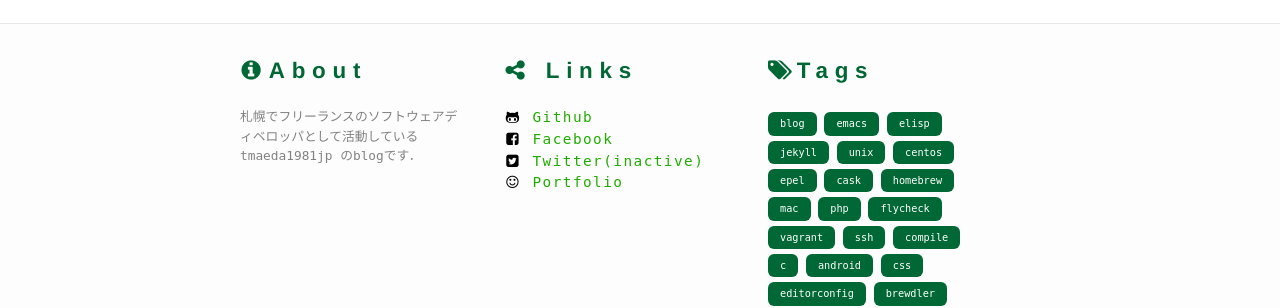
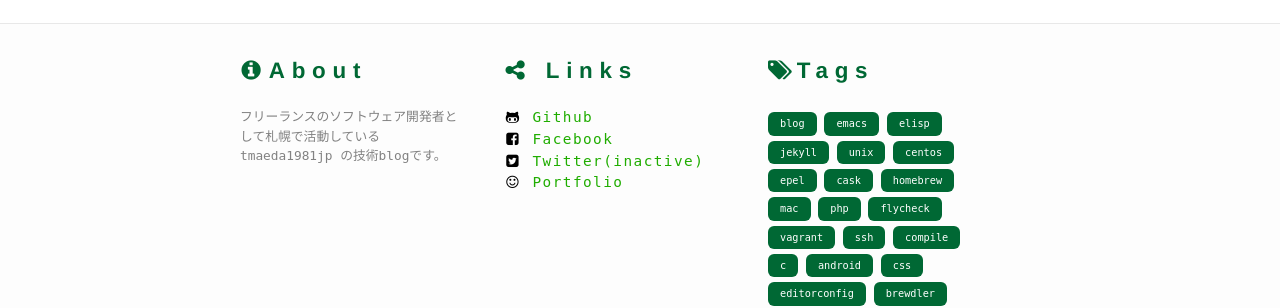
Before and after one commit to tmaeda1981jp/tmaeda1981jp.github.io, a Jekyll site: the page built from index.html, in a window 1280 px wide. Shown: the part 950-1258 px from the top of the page. Built offline with Jekyll 4.4.1, drawn with Linux system fonts in a browser that asks for light colours; nearby versions of some CDN libraries.

Commit message:
Update footer

```diff
--- a/_includes/footer.html
+++ b/_includes/footer.html
@@ -2,7 +2,7 @@
   <div class="wrap">
     <div class="footer-col-1 column">
       <h1><i class="fa fa-info-circle fa-fw"></i>About</h1>
-      <p>札幌でフリーランスのソフトウェアディベロッパとして活動している tmaeda1981jp のblogです．</p>
+      <p>フリーランスのソフトウェア開発者として札幌で活動している tmaeda1981jp の技術blogです。</p>
     </div>
     <div class="footer-col-2 column">
       <h1><i class="fa fa-share-alt fa-fw"></i> Links</h1>
```
